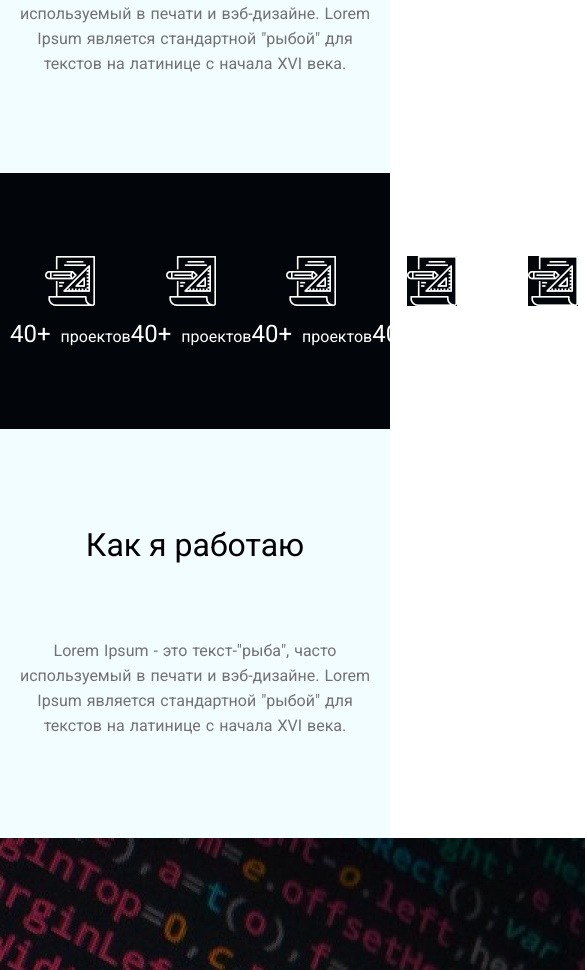
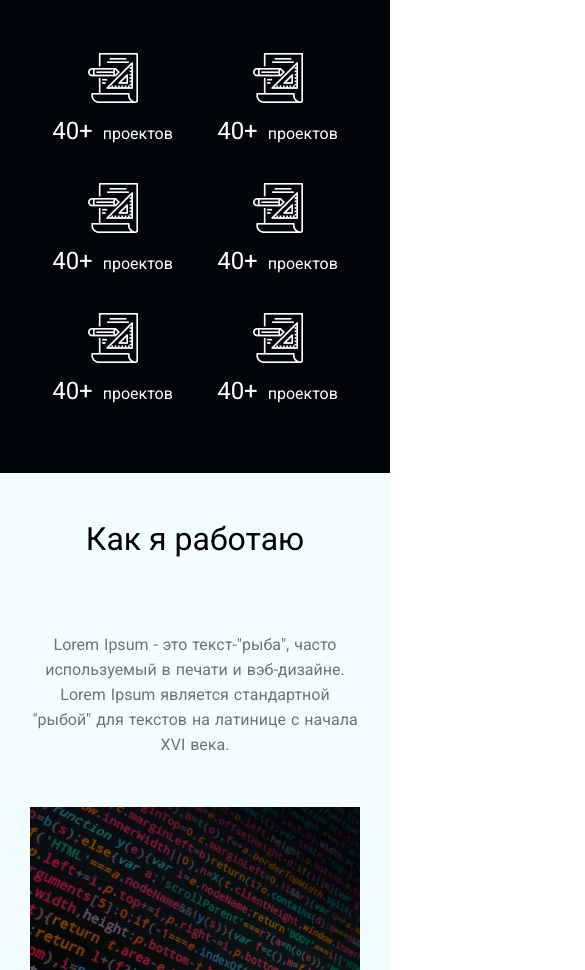
Before and after one commit to OleksIva/DZ6-Flex_layout, a plain HTML site: page index.html in a window 390 px wide. Shown: the part 1030-2000 px from the top of the page, 585 px wide, since content can reach past the window. Drawn offline with Linux system fonts and the light colour scheme.

Commit message:
reponsive_design

```diff
--- a/css/style.css
+++ b/css/style.css
@@ -186,8 +186,7 @@ h2 {
 
 .working_style img {
 	margin: 100px 0 70px 0;
-	width: 1200px;
-	height: 600px;
+	width: 100%
 }
 
 .rights {
@@ -204,3 +203,71 @@ h2 {
 	max-width: 1320px;
 	margin: 0 auto;
 }
+
+/* FLEX: <flex-grow> <flex-shrink> <flex-basis> */
+
+@media screen and (max-width:1320px){
+
+}
+
+@media screen and (max-width: 992px){
+	.width_main {
+		padding-left: 30px;
+		padding-right: 30px;
+	}
+	.img_box img {
+		margin: 0 auto;
+	}
+	.imgbox_main {
+		width: 33.3333%;
+		text-align: center;
+		padding-top: 20px;
+		padding-bottom: 20px;
+	}
+	.flex_img {
+		align-items: center;
+		flex-wrap: wrap;
+	}
+}
+
+@media screen and (max-width: 768px){
+	.menu_bar {
+		display: none;
+	}
+	.h1_flexbox {
+		padding-top: 70px;
+		padding-bottom: 70px;
+	}
+	.width_main {
+		padding-left: 30px;
+		padding-right: 30px;
+	}
+	.img_box img {
+		margin: 0 auto;
+	}
+	.imgbox_main {
+		width: 50%;
+		text-align: center;
+		padding-top: 20px;
+		padding-bottom: 20px;
+	}
+	.flex_img {
+		align-items: center;
+		flex-wrap: wrap;
+		padding-top: 50px;
+		padding-bottom: 50px;
+	}
+	.working_style {
+		padding-top: 50px;
+	}
+	.working_style img {
+		margin-top: 50px;
+	}
+	.mail_button {
+		width: 180px;
+		height: 52px;
+	}
+	.h1_flexbox .mail_button {
+		margin: 0 auto;
+	}
+}
--- a/index.html
+++ b/index.html
@@ -3,6 +3,7 @@
 <head>
     <meta charset="UTF-8">
     <title>Document</title>
+    <meta name="viewport" content="width=device-width, initial-scale=1.0">
     <link rel="preconnect" href="https://fonts.googleapis.com">
     <link rel="preconnect" href="https://fonts.gstatic.com" crossorigin>
     <link href="https://fonts.googleapis.com/css2?family=Roboto&display=swap" rel="stylesheet">
@@ -10,8 +11,8 @@
 </head>
 <body>
     <div class="wrapper">
-        <div class="first_container">
-            <div class="hdr-ftr">
+        <section class="first_container">
+            <header class="hdr-ftr">
                 <div class="container_flexbox width_main">
                     <div class="logo">LOGO</div>
                     <ul class="menu_bar">
@@ -22,61 +23,61 @@
                         <li>КОНТАКТЫ</li>
                     </ul>
                 </div>
-            </div>
-        <div class="second_container">
+            </header>
+        <section class="second_container">
             <div class="h1_flexbox width_main">
                 <h1>Дизайн и верстка</h1>
                 <p>Lorem Ipsum - это текст-"рыба", часто используемый в печати и вэб-дизайне. Lorem Ipsum является стандартной "рыбой" для текстов на латинице с начала XVI века.</p>
                 <button class="mail_button" href="mailto:sashaiva7@gmail.com" target="_blank">НАПИСАТЬ МНЕ</button>
             </div>
-        </div>
-        <div class="third_container">
+        </section>
+        <section class="third_container">
             <div class="about_me width_main">
                 <h2>Обо мне</h2>
                 <p class="standart_text">Lorem Ipsum - это текст-"рыба", часто используемый в печати и вэб-дизайне. Lorem Ipsum является стандартной "рыбой" для текстов на латинице с начала XVI века.</p>
             </div>
-        </div>
-        <div class="fourth_container">
+        </section>
+        <section class="fourth_container">
             <div class="flex_img width_main">
-                <div class="img_box">
+                <div class="imgbox_main"><div class="img_box">
                     <img src="image/Slice.png" alt="img">
                     <p><span>40+</span>проектов</p>
-                </div>
-                <div class="img_box">
+                </div></div>
+                <div class="imgbox_main"><div class="img_box">
                     <img src="image/Slice.png" alt="img">
                     <p><span>40+</span>проектов</p>
-                </div>
-                <div class="img_box">
+                </div></div>
+                <div class="imgbox_main"><div class="img_box">
                     <img src="image/Slice.png" alt="img">
                     <p><span>40+</span>проектов</p>
-                </div>
-                <div class="img_box">
+                </div></div>
+                <div class="imgbox_main"><div class="img_box">
                     <img src="image/Slice.png" alt="img">
                     <p><span>40+</span>проектов</p>
-                </div>
-                <div class="img_box">
+                </div></div>
+                <div class="imgbox_main"><div class="img_box">
                     <img src="image/Slice.png" alt="img">
                     <p><span>40+</span>проектов</p>
-                </div>
-                <div class="img_box">
+                </div></div>
+                <div class="imgbox_main"><div class="img_box">
                     <img src="image/Slice.png" alt="img">
                     <p><span>40+</span>проектов</p>
-                </div>
+                </div></div>
             </div>
-        </div>
-        <div class="fifth_container">
+        </section>
+        <section class="fifth_container">
             <div class="working_style width_main">
                 <h2>Как я работаю</h2>
                 <p class="standart_text">Lorem Ipsum - это текст-"рыба", часто используемый в печати и вэб-дизайне. Lorem Ipsum является стандартной "рыбой" для текстов на латинице с начала XVI века.</p>
                 <img src="image/Photo.png" alt="img">
                 <button class="mail_button" href="mailto:sashaiva7@gmail.com" target="_blank">НАПИСАТЬ МНЕ</button>
             </div>
-        </div>
-        <div class="sixth_container">
+        </section>
+        <footer class="sixth_container">
                 <div class="hdr-ftr">
                     <p class="rights">(с) 2022. Все права защищены.</p>
                 </div>
-        </div>
-    </div>
+        </footer>
+    </section>
 </body>
 </html>
```
